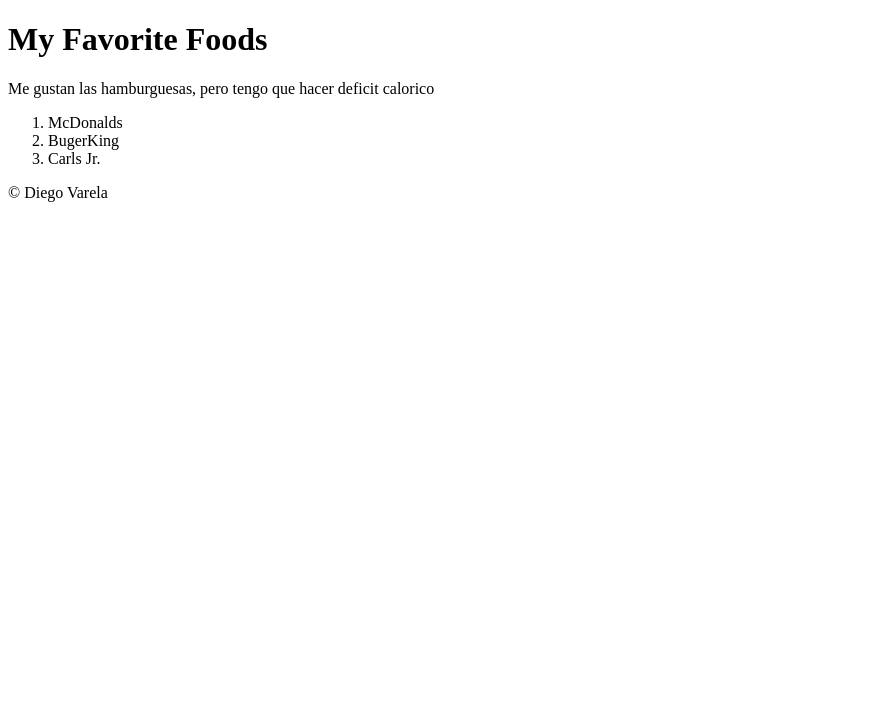
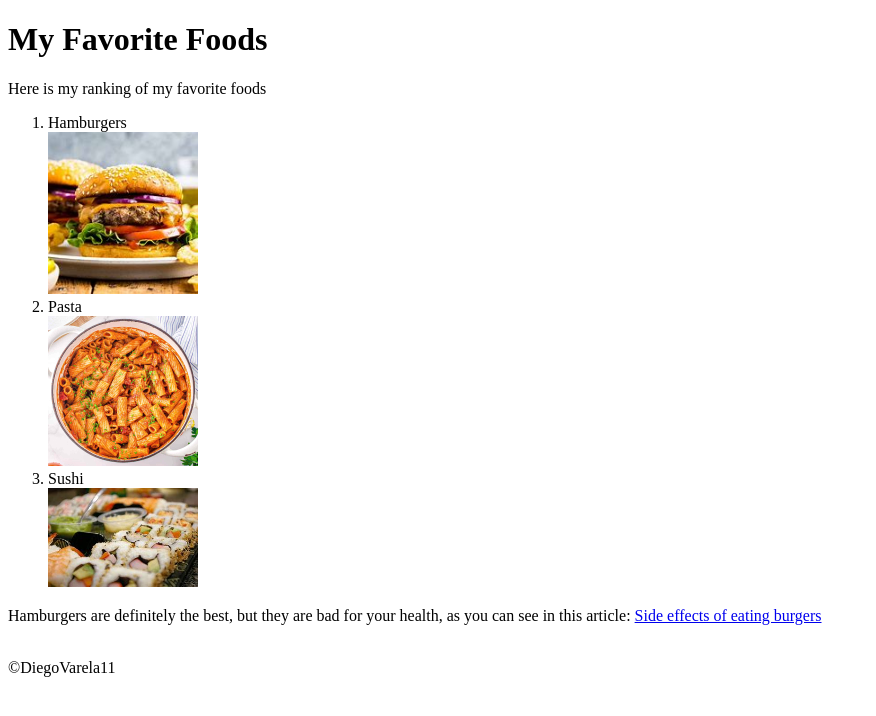
Before and after one commit to DiegoVarela11/DiegoVarela11.github.io, a plain HTML site: page index.html in a window 1280 px wide. Shown: the whole page, without its empty margins (0-876 px from the left). Drawn offline with Linux system fonts and the light colour scheme.

Commit message:
Final Proyect

```diff
--- a/index.html
+++ b/index.html
@@ -10,14 +10,27 @@
 <body>
     <main>
         <h1>My Favorite Foods</h1>
-        <p>Me gustan las hamburguesas, pero tengo que hacer deficit calorico</p>
+        <p>Here is my ranking of my favorite foods</p>
         <ol>
-            <li>McDonalds</li>
-            <li>BugerKing</li>
-            <li>Carls Jr.</li>
+            <li>Hamburgers
+                <br>
+                <img src="images/hamburger.jpg" alt="hamburger" width="150">
+            </li>
+            <li>Pasta
+                <br>
+                <img src="images/pasta.jpeg" alt="pasta" width="150">
+            </li>
+            <li>Sushi
+                <br>
+                <img src="images/sushi.jpg" alt="pasta" width="150">
+            </li>
         </ol>
+        <p>Hamburgers are definitely the best, but they are bad for your health, as you can see in this article: <a
+                href="https://www.eatthis.com/side-effects-burger/" target="_blank">Side effects of eating burgers</a>
+        </p>
     </main>
-    <footer>&copy; Diego Varela</footer>
+    <br>
+    <footer>&copy;DiegoVarela11</footer>
 </body>
 
 </html>
```
Also changed, not shown: images/hamburger.jpg (added), images/pasta.jpeg (added), images/sushi.jpg (added).
